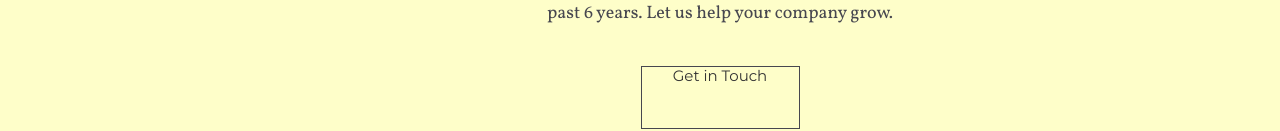
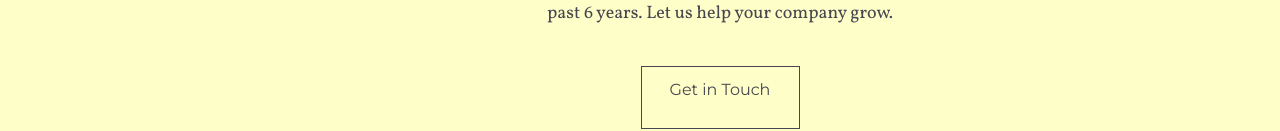
Before and after one commit to MaximKarlov/minimal-blended12-terminal, a website built with Parcel: page src/index.html in a window 1280 px wide. Shown: the part 691-822 px from the top of the page. Built offline with nearby package versions, Linux system fonts and the light colour scheme.

Commit message:
дороблення

```diff
--- a/src/sass/_frame-3.scss
+++ b/src/sass/_frame-3.scss
@@ -27,12 +27,14 @@
   width: 159px;
   height: 53px;
   margin: 0 auto;
-  text-align: center;
-  align-items: center;
   padding-bottom: 61px;
 }
 .rectangle-text {
   display: flex;
-  align-items: center;
   justify-content: center;
+  margin-top: 13px;
+  font-weight: 400;
+  font-size: 16px;
+  line-height: 20px;
+  color: #47474f;
 }
```
